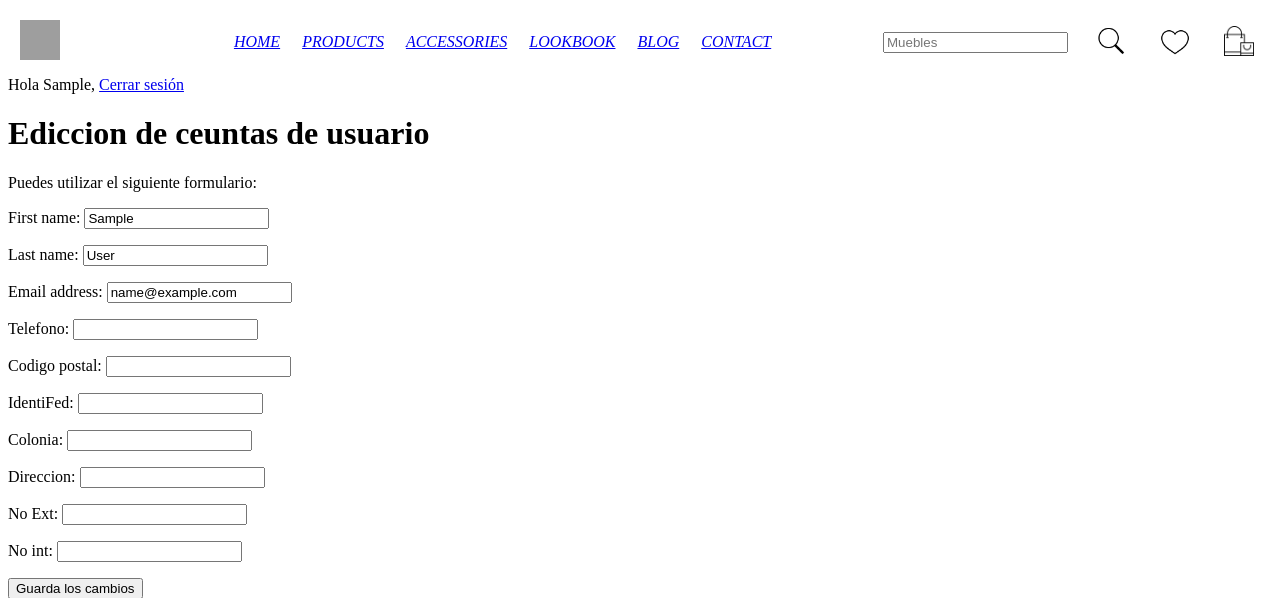
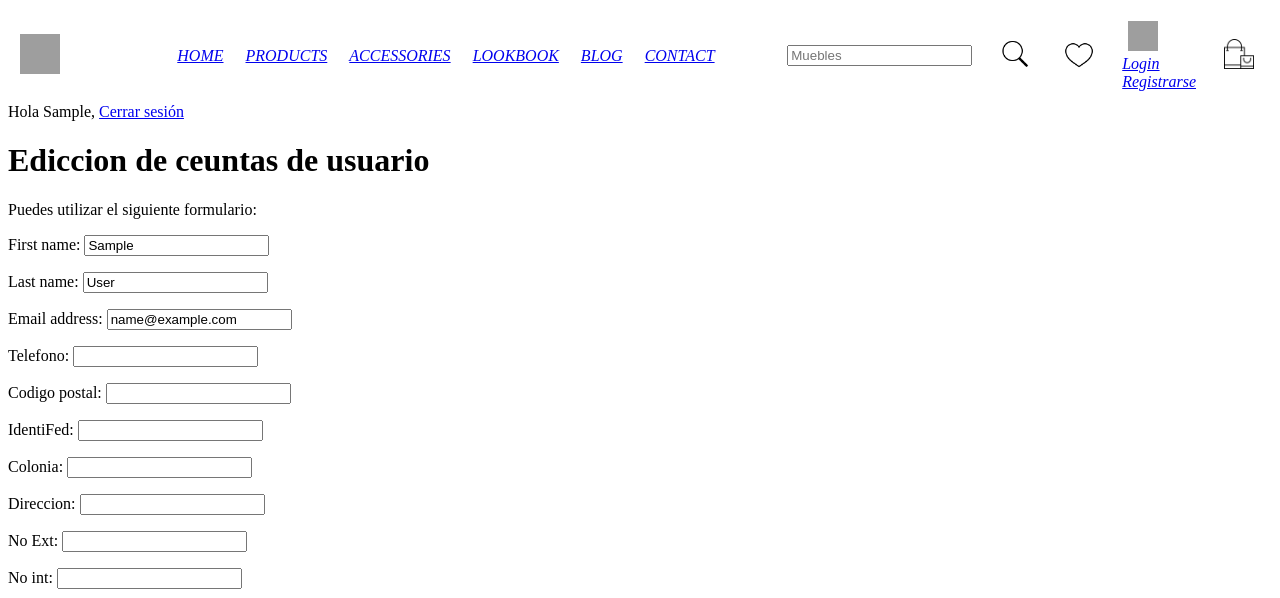
Before and after one commit to IGARSAL/MiMuebleria, a Django app: page /adminApp/edit/ in a window 1280 px wide. Shown: the top 598 px of the page. Run offline with Django 3.2, Linux system fonts and the light colour scheme; the visitor is signed in with stand-in values (Sample User, id 1); grey boxes are pictures that could not be loaded.

Commit message:
agregar boton de login

```diff
--- a/adminApp/templates/base.html
+++ b/adminApp/templates/base.html
@@ -26,6 +26,32 @@
                 <td style="width: 50%; text-align: right;"><input type="text" id="buscar" required placeholder="Muebles"></td>
                 <td><button><img src="{% static 'miMuebleria/media/logos/search.png' %}" alt="Buscar"></button></td>
                 <td><button><img src="{% static 'miMuebleria/media/logos/heart.png' %}" alt="Favoritos"></button></td>
+                <td><button onclick="togglemenu()"><img src="{% static 'miMuebleria\media\perfil.png' %}"></button>
+                    <div id="menu" class="menu">
+                        <a href="#opcion1">Login</a>
+                        <a href="#opcion2">Registrarse</a>
+                    </div>
+                    <script>
+        function toggleMenu() {
+            var menu = document.getElementById("menu");
+            if (menu.style.display === "block") {
+                menu.style.display = "none";
+            } else {
+                menud.style.display = "block";
+            }
+        }
+
+        // Cerrar el menú si se hace clic fuera de él
+        window.onclick = function(event) {
+            if (!event.target.matches('button')) {
+                var menu = document.getElementById("menu");
+                if (menu.style.display === "block") {
+                    menu.style.display = "none";
+                }
+            }
+        }
+    </script>
+                </td>
                 <td><button><img src="{% static 'miMuebleria/media/logos/bag.png' %}" alt="Carrito"></button></td>
             </tr>
         </table>
```
